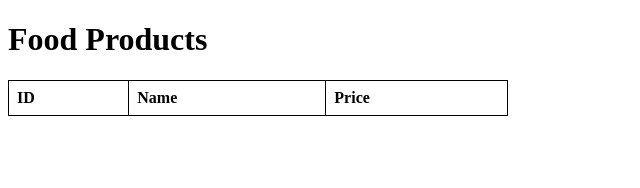
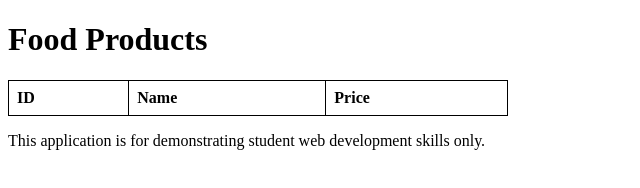
Before and after one commit to CHANDAN-AN/ChandanAnuthPOC, a website: page public/index.html in a window 1280 px wide. Shown: the whole page, without its empty margins (0-640 px from the left). Drawn offline with Linux system fonts and the light colour scheme; no server answers.

Commit message:
Add deployment configuration and disclaimer

```diff
--- a/public/index.html
+++ b/public/index.html
@@ -59,6 +59,6 @@
                 console.log("Error loading foods:", error);
             });
     </script>
-
+<p>This application is for demonstrating student web development skills only.</p>
 </body>
 </html>
```
Also changed, not shown: 1 other file.
